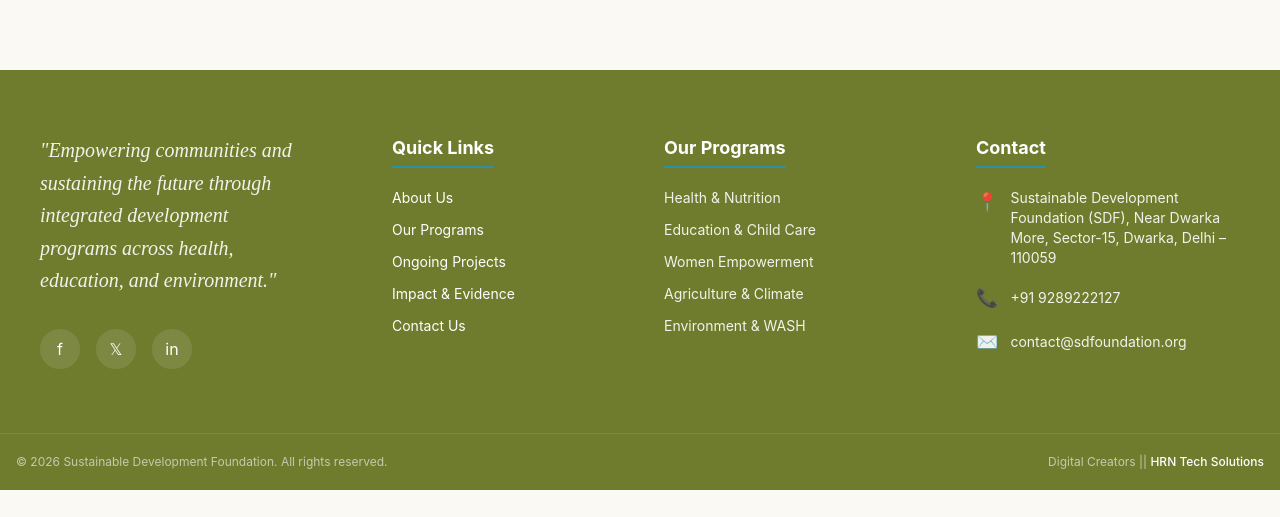
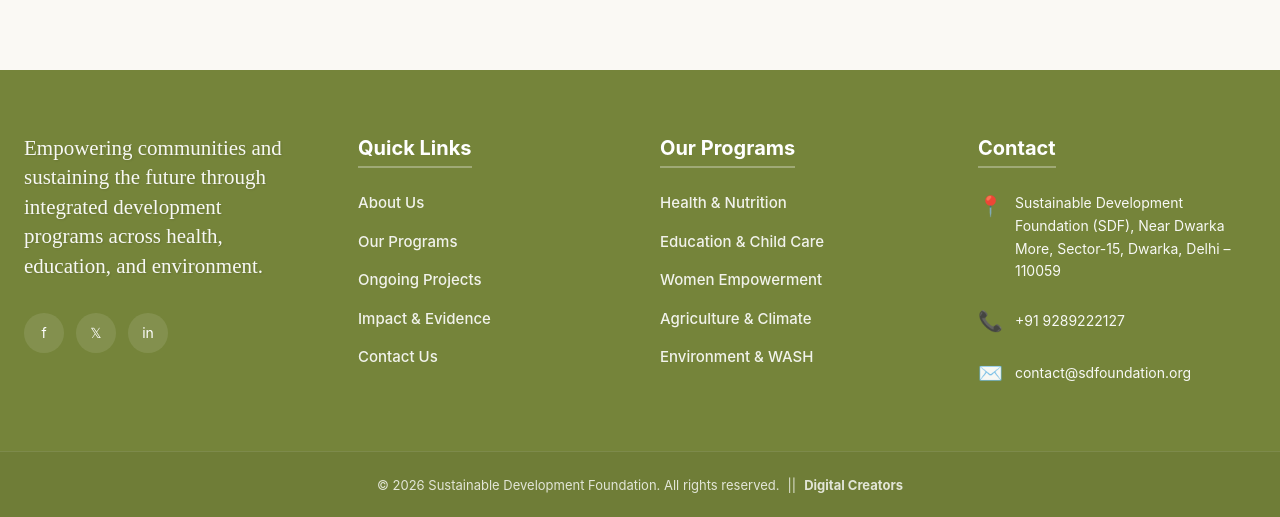
Before and after one commit to digitalcreatorss2002/sdftrust, a React (Vite) app in the folder frontend/: page /projects in a window 1280 px wide. Shown: the part 811-1328 px from the top of the page. Before the commit the page ends 1301 px from the top, so only its background shows below. Built offline with nearby package versions, Linux system fonts and the light colour scheme; no server answers.

Commit message:
Initial commit

```diff
--- a/frontend/src/App.css
+++ b/frontend/src/App.css
@@ -4,6 +4,8 @@
   padding: 2rem;
   text-align: center;
 }
+
+@import url('https://fonts.googleapis.com/css2?family=Dancing+Script:wght@400;700&display=swap');
 
 .logo {
   height: 6em;
--- a/frontend/src/components/Footer.jsx
+++ b/frontend/src/components/Footer.jsx
@@ -2,50 +2,101 @@
 
 const Footer = () => {
   return (
-    <footer className="bg-primary text-white">
-      {/* 🔥 MAIN CONTENT AREA */}
-      <div className="max-w-7xl mx-auto px-6 md:px-10 py-16">
-        <div className="grid grid-cols-1 md:grid-cols-2 lg:grid-cols-4 gap-12">
-
-          {/* 🌿 LEFT SIDE - Updated Text Style */}
-          <div className="space-y-6 flex flex-col justify-start">
-            {/* Logo/Heading section removed as requested */}
-
-            <p className="text-white/90 text-lg md:text-xl italic leading-relaxed max-w-sm text-left font-serif">
-              "Empowering communities and sustaining the future through
+    <footer className="bg-[#75843a] text-white font-sans">
+      {/* 🔥 MAIN CONTENT AREA - Padding 'px' reduced as requested */}
+      <div className="max-w-7xl mx-auto px-4 md:px-6 py-16">
+        <div className="grid grid-cols-1 md:grid-cols-2 lg:grid-cols-4 gap-8 lg:gap-10 items-start">
+          {/* 🌿 LEFT SIDE - Increased width for Paragraph */}
+          <div className="space-y-8 flex flex-col justify-start lg:col-span-1">
+            <p
+              className="text-white/95 text-2xl md:text-[21px] leading-[1.4] max-w-[420px] text-left"
+              style={{
+                fontFamily: "'Dancing Script', cursive",
+                textShadow: "1px 1px 2px rgba(0,0,0,0.1)",
+              }}
+            >
+              Empowering communities and sustaining the future through
               integrated development programs across health, education, and
-              environment."
+              environment.
             </p>
 
-            <div className="flex space-x-4 pt-2">
-              <a href="#" className="bg-white/10 w-10 h-10 rounded-full flex items-center justify-center hover:bg-white/20 transition-colors">
-                f
+            <div className="flex space-x-3">
+              <a
+                href="#"
+                className="bg-white/10 w-10 h-10 rounded-full flex items-center justify-center hover:bg-white/20 transition-all"
+              >
+                <span className="text-sm">f</span>
               </a>
-              <a href="#" className="bg-white/10 w-10 h-10 rounded-full flex items-center justify-center hover:bg-white/20 transition-colors">
-                𝕏
+              <a
+                href="#"
+                className="bg-white/10 w-10 h-10 rounded-full flex items-center justify-center hover:bg-white/20 transition-all"
+              >
+                <span className="text-sm">𝕏</span>
               </a>
-              <a href="#" className="bg-white/10 w-10 h-10 rounded-full flex items-center justify-center hover:bg-white/20 transition-colors">
-                in
+              <a
+                href="#"
+                className="bg-white/10 w-10 h-10 rounded-full flex items-center justify-center hover:bg-white/20 transition-all"
+              >
+                <span className="text-sm">in</span>
               </a>
             </div>
           </div>
 
           {/* 🔗 Quick Links */}
-          <div className="md:pl-10">
-            <h4 className="text-lg font-bold mb-5 border-b-2 border-accent w-fit pb-1">Quick Links</h4>
-            <ul className="space-y-3 text-sm">
-              <li><Link to="/about" className="hover:text-accent transition-colors">About Us</Link></li>
-              <li><Link to="/programs" className="hover:text-accent transition-colors">Our Programs</Link></li>
-              <li><Link to="/projects" className="hover:text-accent transition-colors">Ongoing Projects</Link></li>
-              <li><Link to="/impact" className="hover:text-accent transition-colors">Impact & Evidence</Link></li>
-              <li><Link to="/contact" className="hover:text-accent transition-colors">Contact Us</Link></li>
+          <div className="lg:pl-4">
+            <h4 className="text-xl font-bold mb-6 border-b-2 border-white/30 w-fit pb-1">
+              Quick Links
+            </h4>
+            <ul className="space-y-4 text-[15px] font-medium opacity-90">
+              <li>
+                <Link
+                  to="/about"
+                  className="hover:opacity-75 transition-opacity"
+                >
+                  About Us
+                </Link>
+              </li>
+              <li>
+                <Link
+                  to="/programs"
+                  className="hover:opacity-75 transition-opacity"
+                >
+                  Our Programs
+                </Link>
+              </li>
+              <li>
+                <Link
+                  to="/projects"
+                  className="hover:opacity-75 transition-opacity"
+                >
+                  Ongoing Projects
+                </Link>
+              </li>
+              <li>
+                <Link
+                  to="/impact"
+                  className="hover:opacity-75 transition-opacity"
+                >
+                  Impact & Evidence
+                </Link>
+              </li>
+              <li>
+                <Link
+                  to="/contact"
+                  className="hover:opacity-75 transition-opacity"
+                >
+                  Contact Us
+                </Link>
+              </li>
             </ul>
           </div>
 
-          {/* 🎯 Programs */}
+          {/* 🎯 Our Programs */}
           <div>
-            <h4 className="text-lg font-bold mb-5 border-b-2 border-accent w-fit pb-1">Our Programs</h4>
-            <ul className="space-y-3 text-sm text-white/90">
+            <h4 className="text-xl font-bold mb-6 border-b-2 border-white/30 w-fit pb-1">
+              Our Programs
+            </h4>
+            <ul className="space-y-4 text-[15px] font-medium opacity-90">
               <li>Health & Nutrition</li>
               <li>Education & Child Care</li>
               <li>Women Empowerment</li>
@@ -54,28 +105,33 @@
             </ul>
           </div>
 
-          {/* 📍 Contact */}
+          {/* 📍 Contact Information */}
           <div>
-            <h4 className="text-lg font-bold mb-5 border-b-2 border-accent w-fit pb-1">Contact</h4>
-            <ul className="space-y-4 text-sm text-white/90">
+            <h4 className="text-xl font-bold mb-6 border-b-2 border-white/30 w-fit pb-1">
+              Contact
+            </h4>
+            <ul className="space-y-6 text-[14px] leading-relaxed opacity-95">
               <li className="flex items-start gap-3">
-                <span className="shrink-0 text-lg">📍</span>
+                <span className="text-xl">📍</span>
                 <span>
-                  Sustainable Development Foundation (SDF), Near Dwarka
-                  More, Sector-15, Dwarka, Delhi – 110059
+                  Sustainable Development Foundation (SDF), Near Dwarka More,
+                  Sector-15, Dwarka, Delhi – 110059
                 </span>
               </li>
 
               <li className="flex items-center gap-3">
-                <span className="shrink-0 text-lg">📞</span>
-                <a href="tel:+919289222127" className="hover:text-accent transition-colors">
+                <span className="text-xl">📞</span>
+                <a href="tel:+919289222127" className="hover:underline">
                   +91 9289222127
                 </a>
               </li>
 
               <li className="flex items-center gap-3">
-                <span className="shrink-0 text-lg">✉️</span>
-                <a href="mailto:contact@sdfoundation.org" className="hover:text-accent transition-colors">
+                <span className="text-xl">✉️</span>
+                <a
+                  href="mailto:contact@sdfoundation.org"
+                  className="hover:underline"
+                >
                   contact@sdfoundation.org
                 </a>
               </li>
@@ -85,18 +141,22 @@
       </div>
 
       {/* 🔻 BOTTOM STRIP */}
-      <div className="border-t border-white/10 text-center text-xs text-white/60 py-5 px-4">
-        <div className="max-w-7xl mx-auto flex flex-col sm:flex-row justify-between items-center gap-2">
-          <p>© {new Date().getFullYear()} Sustainable Development Foundation. All rights reserved.</p>
+      <div className="border-t border-white/10 bg-black/5 py-6 px-4">
+        <div className="max-w-7xl mx-auto flex flex-row flex-wrap items-center justify-center text-center text-[13px] opacity-80 gap-x-2">
           <p>
-            Digital Creators ||{" "}
+            © {new Date().getFullYear()} Sustainable Development Foundation. All
+            rights reserved.
+          </p>
+          <span className="hidden sm:inline">||</span>
+          <p>
+
             <a
-              href="https://hrntechsolutions.com"
+              href="https://hrntechsolutions.com/digital_creators"
               target="_blank"
               rel="noopener noreferrer"
-              className="text-white hover:text-accent hover:underline font-medium"
+              className="hover:underline font-bold"
             >
-              HRN Tech Solutions
+              Digital Creators
             </a>
           </p>
         </div>
```
